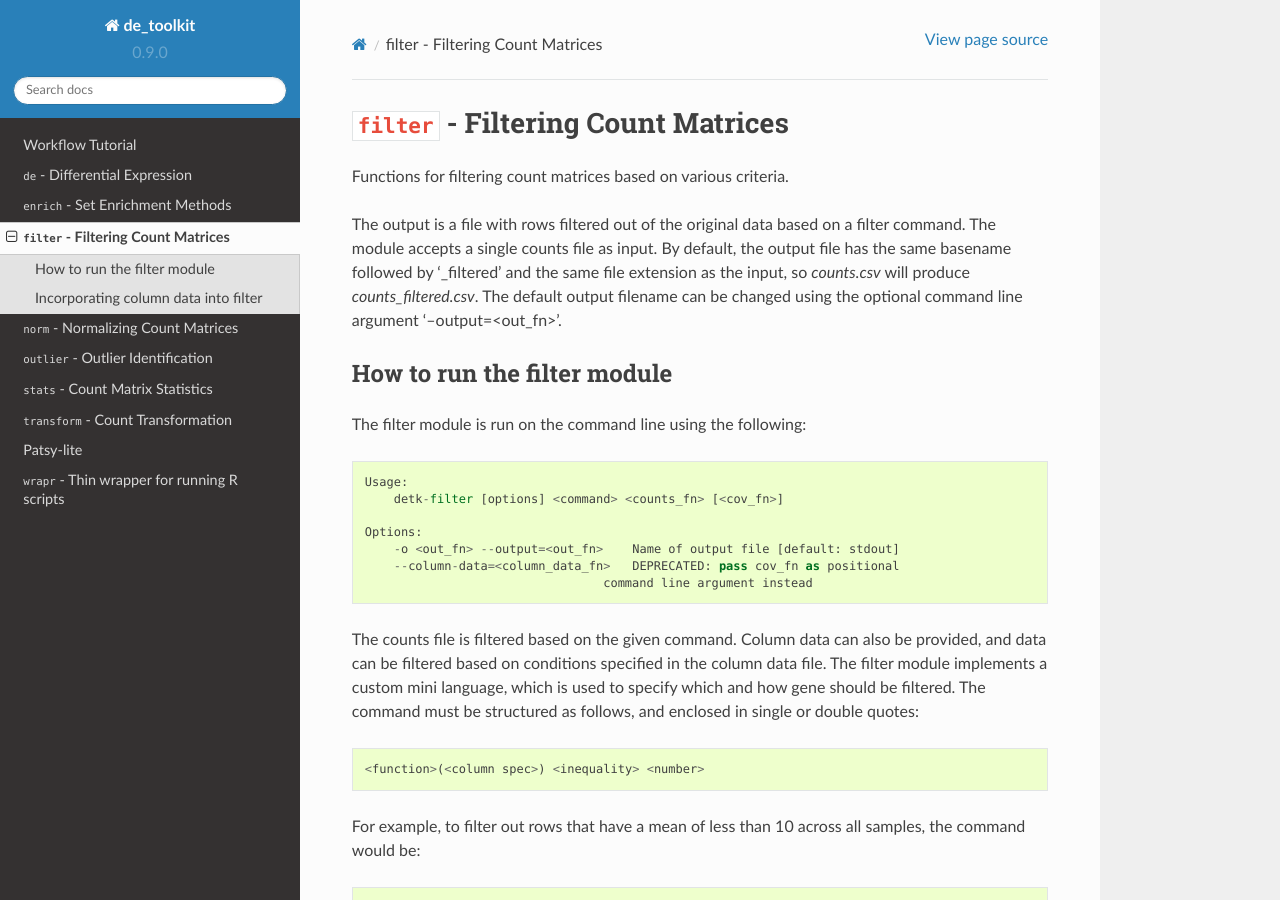
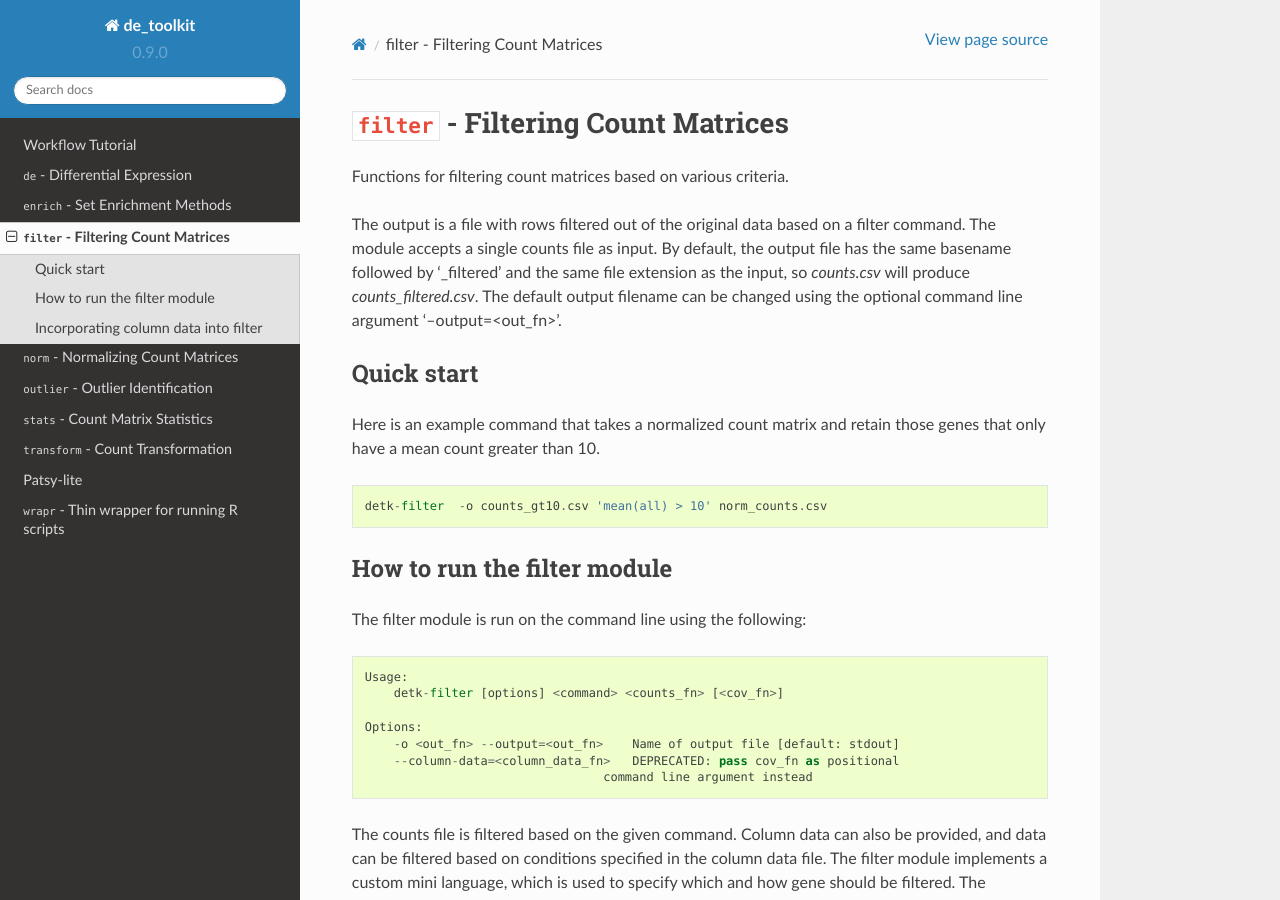
Before and after one commit to BU-Neuromics/de_toolkit, a Sphinx documentation site: the page built from docs/filter.rst, in a window 1280 px wide and 900 px high. Built offline with Sphinx 7.4.7 and the Read the Docs theme 2.0.0, drawn with Linux system fonts in a browser that asks for light colours; the version number is read from the project's files by our own code.

```diff
--- a/docs/filter.rst
+++ b/docs/filter.rst
@@ -9,6 +9,16 @@
 file extension as the input, so *counts.csv* will produce *counts_filtered.csv*.
 The default output filename can be changed using the optional command line
 argument '--output=<out_fn>'.
+
+Quick start
+-----------
+
+Here is an example command that takes a normalized count matrix and retain those
+genes that only have a mean count greater than 10.
+
+::
+
+    detk-filter  -o counts_gt10.csv 'mean(all) > 10' norm_counts.csv
 
 How to run the filter module
 ----------------------------
```
